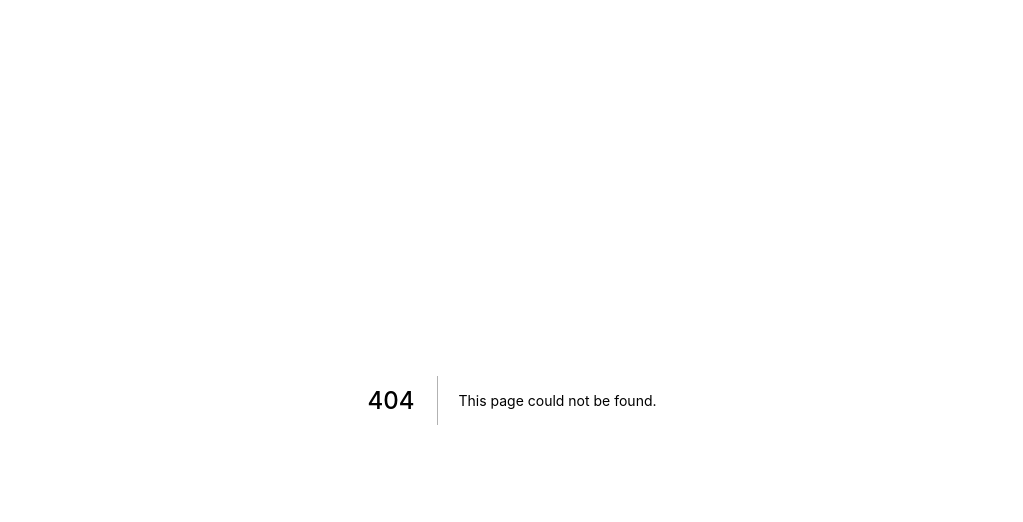
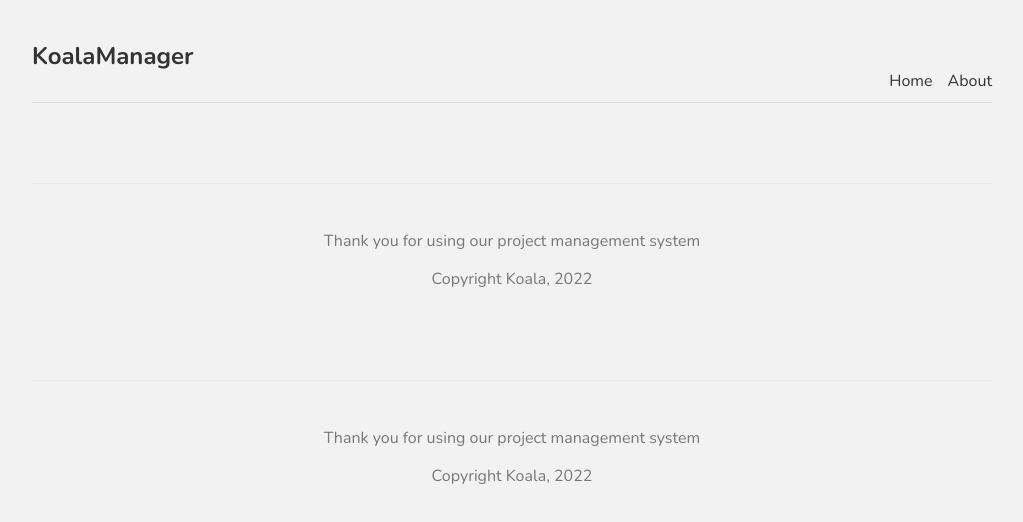
Before and after one commit to NoobPLPlayer1/GruppProjekt_Labb2, a Next.js app: page /components/Footer in a window 1280 px wide. Before the commit this address had no page. Shown: the top 522 px of the page, without its empty margins (128-1151 px from the left). Built offline with nearby package versions, Linux system fonts and the light colour scheme.

Commit message:
Design + routers
Design + routers

```diff
--- a/pages/_app.js
+++ b/pages/_app.js
@@ -1,7 +1,23 @@
 import '../styles/globals.css'
+import Layout from './components/Layout'
+import Head from 'next/head'
 
 function MyApp({ Component, pageProps }) {
-  return <Component {...pageProps} />
+    return (
+        <Layout>
+
+            <Head>
+                <meta charSet='utf-8' />
+                <title>KoalaManager</title>
+            </Head>
+
+
+            <Component {...pageProps} />
+
+        </Layout>
+
+
+        )
 }
 
 export default MyApp
--- a/pages/api/query-database.js
+++ b/pages/api/query-database.js
@@ -6,7 +6,7 @@ export default async function handler(req, res) {
 
     await cors(req, res)
 
-    if (method !== 'POST') { // Kollar att request typen är korrekt
+    if (method !== 'POST') {
         return res
             .status(405)
             .json({ message: `${method} requests are not allowed` });
@@ -18,7 +18,7 @@ export default async function handler(req, res) {
             filter: filter,
             sort: sort,
         });
-        res.status(201).json(response.results); // ".json(response.results)" skickar tillbaka resultatet
+        res.status(201).json(response.results);
     } catch (error) {
         res.status(500).json({ msg: 'There was an error' });
     }
--- /dev/null
+++ b/pages/components/Footer.js
@@ -0,0 +1,11 @@
+const Footer = () => {
+    return (
+        <footer>
+            <p>Thank you for using our project management system</p>
+            <span>Copyright Koala, 2022</span>
+
+        </footer>
+    );
+}
+
+export default Footer;
--- /dev/null
+++ b/pages/components/Layout.js
@@ -0,0 +1,17 @@
+const { default: Footer } = require("./Footer")
+const { default: Navbar } = require("./Navbar")
+
+const Layout = ({children}) => {
+
+    return (
+        <div className="content">
+            <Navbar />
+            {children}
+            <Footer />
+
+        </div>
+        );
+
+}
+
+export default Layout
--- /dev/null
+++ b/pages/components/Navbar.js
@@ -0,0 +1,19 @@
+import Link from 'next/link';
+
+const Navbar = () => { //here you can add pages, it automatically should update whole system
+    return (
+        <nav>
+            <div className="logo">
+                <h1>KoalaManager</h1>
+            </div>
+            <Link href="/">
+                <a>Home</a>
+            </Link>
+            <Link href="/about">
+                <a>About</a>
+            </Link>
+        </nav>
+    );
+}
+
+export default Navbar;
--- a/styles/globals.css
+++ b/styles/globals.css
@@ -1,18 +1,49 @@
-html,
+@import url('https://fonts.googleapis.com/css2?family=Nunito:wght@300;400;600;700&display=swap');
+
 body {
-  padding: 0;
-  margin: 0;
-  font-family: -apple-system, BlinkMacSystemFont, Segoe UI, Roboto, Oxygen,
-    Ubuntu, Cantarell, Fira Sans, Droid Sans, Helvetica Neue, sans-serif;
+    background: #f2f2f2;
+    color: #333;
+    font-family: "Nunito";
 }
 
 a {
-  color: inherit;
-  text-decoration: none;
+    color: #333;
+    text-decoration: none;
+
 }
 
-* {
-  box-sizing: border-box;
+.content {
+    max-width: 960px;
+    margin: 0 auto;
+}
+
+nav {
+    margin: 10px auto 80px;
+    padding: 10px 0;
+    display: flex;
+    justify-content: flex-end;
+    align-items: flex-end;
+    border-bottom: 1px solid #ddd;
+    text-align: center;
+}
+
+    nav a {
+        margin-left: 15px;
+        text-align: center;
+    }
+
+    nav .logo {
+        margin-right: auto;
+        text-align: center;
+    }
+
+footer {
+    display: block;
+    text-align: center;
+    padding: 30px 0;
+    margin-top: 60px;
+    color: #777;
+    border-top: 1px solid #eaeaea;
 }
 
 
```
Also changed, not shown: pages/about.js (added, +11 -0 lines), pages/components/Form.js (+10 -7 lines), pages/components/SearchTable.js (+11 -13 lines), pages/index.js (+4 -3 lines), styles/Home.module.css (+15 -104 lines), pages/cors.js (indentation only).
